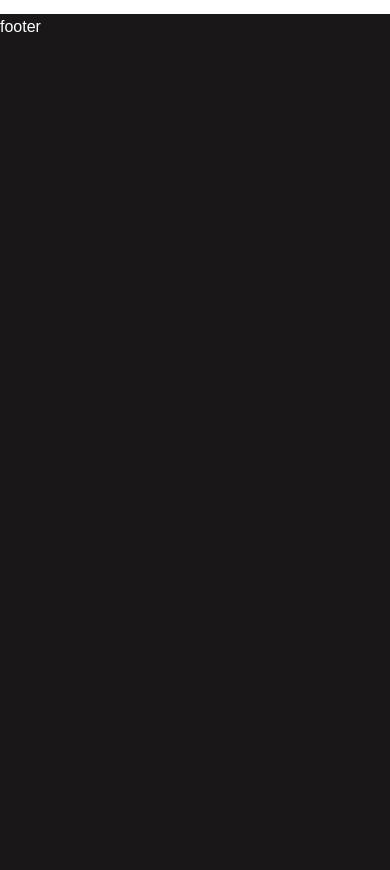
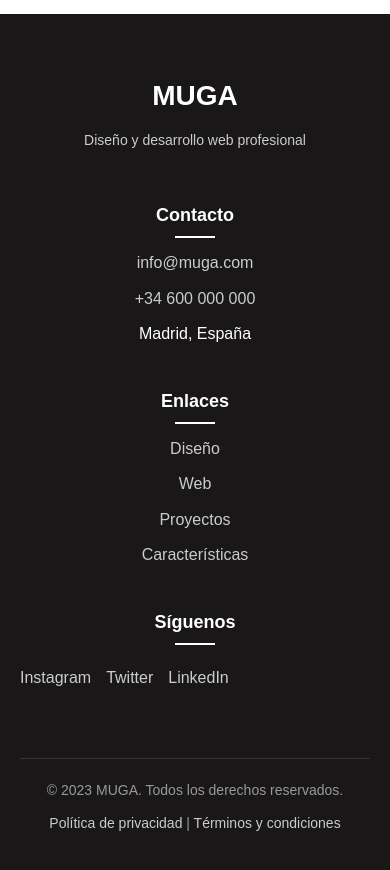
Before and after one commit to GRAMAPHENIA/muga, a plain HTML site: page index.html in a window 390 px wide. Shown: the part 3362-4232 px from the top of the page. Before the commit the page ends 3402 px from the top, so only its background shows below. Drawn offline with Linux system fonts and the light colour scheme.

Commit message:
feat: Implementación de navegación por scroll, estructura modular y footer completo
Se han realizado las siguientes mejoras:
- Implementación de navegación suave entre secciones con scroll controlado
- Estructura modular de JavaScript con sistema de importación de módulos
- Mejoras de accesibilidad con clases visually-hidden y atributos ARIA
- Optimización de carga de fuentes con preconnect y carga asíncrona
- Implementación completa del footer con información de contacto y enlaces
- Corrección del comportamiento de scroll para permitir la navegación al footer
- Diseño responsive para todas las secciones incluido el footer
- Mejora en la estructura semántica del HTML

```diff
--- a/css/styles.css
+++ b/css/styles.css
@@ -476,3 +476,135 @@ body {
   margin-left: auto;
   margin-right: 0;
 }
+
+/* Estilos para el footer */
+.site-footer {
+  background-color: #191717;
+  color: #ffffff;
+  padding: 60px 0 30px;
+  font-size: 16px;
+  min-height: 50vh; /* Asegurar que el footer tenga una altura mínima para el scroll */
+}
+
+.footer-container {
+  max-width: 1200px;
+  margin: 0 auto;
+  padding: 0 20px;
+  display: grid;
+  grid-template-columns: repeat(4, 1fr);
+  gap: 30px;
+}
+
+.footer-logo h2 {
+  font-size: 28px;
+  margin-bottom: 10px;
+}
+
+.footer-logo p {
+  font-size: 14px;
+  color: #cccccc;
+}
+
+.footer-contact h3,
+.footer-links h3,
+.footer-social h3 {
+  font-size: 18px;
+  margin-bottom: 20px;
+  position: relative;
+}
+
+.footer-contact h3::after,
+.footer-links h3::after,
+.footer-social h3::after {
+  content: '';
+  position: absolute;
+  left: 0;
+  bottom: -8px;
+  width: 40px;
+  height: 2px;
+  background-color: #ffffff;
+}
+
+.footer-contact ul,
+.footer-links ul {
+  list-style: none;
+  padding: 0;
+}
+
+.footer-contact ul li,
+.footer-links ul li {
+  margin-bottom: 10px;
+}
+
+.footer-contact a,
+.footer-links a,
+.footer-social a,
+.footer-bottom a {
+  color: #cccccc;
+  text-decoration: none;
+  transition: color 0.3s ease;
+}
+
+.footer-contact a:hover,
+.footer-links a:hover,
+.footer-social a:hover,
+.footer-bottom a:hover {
+  color: #ffffff;
+  text-decoration: underline;
+}
+
+.social-icons {
+  display: flex;
+  gap: 15px;
+}
+
+.social-icons a {
+  display: inline-block;
+  padding: 8px 0;
+}
+
+.footer-bottom {
+  grid-column: 1 / -1;
+  border-top: 1px solid #333333;
+  margin-top: 30px;
+  padding-top: 20px;
+  text-align: center;
+  font-size: 14px;
+  color: #999999;
+}
+
+.footer-bottom p {
+  margin-bottom: 10px;
+}
+
+/* Responsive footer */
+@media (max-width: 768px) {
+  .footer-container {
+    grid-template-columns: repeat(2, 1fr);
+  }
+
+  .footer-logo {
+    grid-column: 1 / -1;
+    text-align: center;
+    margin-bottom: 20px;
+  }
+
+  .footer-contact h3::after,
+  .footer-links h3::after,
+  .footer-social h3::after {
+    left: 50%;
+    transform: translateX(-50%);
+  }
+
+  .footer-contact,
+  .footer-links,
+  .footer-social {
+    text-align: center;
+  }
+}
+
+@media (max-width: 480px) {
+  .footer-container {
+    grid-template-columns: 1fr;
+  }
+}
--- a/index.html
+++ b/index.html
@@ -264,8 +264,42 @@
       </section>
     </main>
 
-    <footer>
-      <div class="container">footer</div>
+    <footer class="site-footer">
+      <div class="container footer-container">
+        <div class="footer-logo">
+          <h2>MUGA</h2>
+          <p>Diseño y desarrollo web profesional</p>
+        </div>
+        <div class="footer-contact">
+          <h3>Contacto</h3>
+          <ul>
+            <li><a href="mailto:info@muga.com">info@muga.com</a></li>
+            <li><a href="tel:+34600000000">+34 600 000 000</a></li>
+            <li>Madrid, España</li>
+          </ul>
+        </div>
+        <div class="footer-links">
+          <h3>Enlaces</h3>
+          <ul>
+            <li><a href="#m-diseno">Diseño</a></li>
+            <li><a href="#u-web">Web</a></li>
+            <li><a href="#g-proyectos">Proyectos</a></li>
+            <li><a href="#a-caracteristicas">Características</a></li>
+          </ul>
+        </div>
+        <div class="footer-social">
+          <h3>Síguenos</h3>
+          <div class="social-icons">
+            <a href="https://instagram.com" aria-label="Instagram">Instagram</a>
+            <a href="https://twitter.com" aria-label="Twitter">Twitter</a>
+            <a href="https://linkedin.com" aria-label="LinkedIn">LinkedIn</a>
+          </div>
+        </div>
+        <div class="footer-bottom">
+          <p>&copy; 2023 MUGA. Todos los derechos reservados.</p>
+          <p><a href="#">Política de privacidad</a> | <a href="#">Términos y condiciones</a></p>
+        </div>
+      </div>
     </footer>
     <!-- Cambiar de script normal a módulo -->
     <script type="module" src="js/main.js"></script>
--- a/js/modules/scroll.js
+++ b/js/modules/scroll.js
@@ -10,6 +10,12 @@ export function initSmoothScroll() {
     // Obtener todas las secciones
     const sections = document.querySelectorAll('.grid-section');
     const sectionsArray = Array.from(sections);
+
+    // Obtener el footer y añadirlo como una sección más
+    const footer = document.querySelector('footer.site-footer');
+    if (footer) {
+        sectionsArray.push(footer);
+    }
 
     // Variables para controlar el scroll
     let isScrolling = false;
@@ -33,11 +39,19 @@ export function initSmoothScroll() {
         // Calcular la posición exacta para centrar la sección
         const targetPosition = targetSection.offsetTop - (window.innerHeight - targetSection.offsetHeight) / 2 + offsetAdjustment;
 
+        // Si es el footer, asegurar que se vea completo
+        if (targetSection === footer) {
+            window.scrollTo({
+                top: document.body.scrollHeight,
+                behavior: 'smooth'
+            });
+        } else {
             // Usar scrollTo para mayor compatibilidad entre navegadores
             window.scrollTo({
                 top: targetPosition,
                 behavior: 'smooth'
             });
+        }
 
         // Asegurar que isScrolling se restablezca después de un tiempo máximo
         setTimeout(() => {
@@ -91,6 +105,12 @@ export function initSmoothScroll() {
         // Punto medio de la ventana con ajuste de offset
         const scrollPosition = window.scrollY + window.innerHeight / 2 + offsetAdjustment;
 
+        // Comprobar si estamos cerca del final de la página (footer)
+        if (window.innerHeight + window.scrollY >= document.body.offsetHeight - 100) {
+            currentSectionIndex = sectionsArray.length - 1;
+            return;
+        }
+
         for (let i = 0; i < sectionsArray.length; i++) {
             const section = sectionsArray[i];
             const sectionTop = section.offsetTop;
@@ -111,7 +131,10 @@ export function initSmoothScroll() {
                 findVisibleSection();
                 // Usar un enfoque más suave para evitar bucles
                 if (Math.abs(window.scrollY - (sectionsArray[currentSectionIndex].offsetTop - (window.innerHeight - sectionsArray[currentSectionIndex].offsetHeight) / 2)) > 50) {
+                    // No reajustar si estamos en el footer
+                    if (currentSectionIndex < sectionsArray.length - 1 || sectionsArray[currentSectionIndex] !== footer) {
                         scrollToSection(currentSectionIndex);
+                    }
                 }
             }
         });
@@ -125,7 +148,10 @@ export function initSmoothScroll() {
                 findVisibleSection();
                 // Usar un enfoque más suave para evitar bucles
                 if (Math.abs(window.scrollY - (sectionsArray[currentSectionIndex].offsetTop - (window.innerHeight - sectionsArray[currentSectionIndex].offsetHeight) / 2)) > 50) {
+                    // No reajustar si estamos en el footer
+                    if (currentSectionIndex < sectionsArray.length - 1 || sectionsArray[currentSectionIndex] !== footer) {
                         scrollToSection(currentSectionIndex);
+                    }
                 }
             }, 150);
         });
```
Lines whose indentation alone changed are shown as unchanged.
